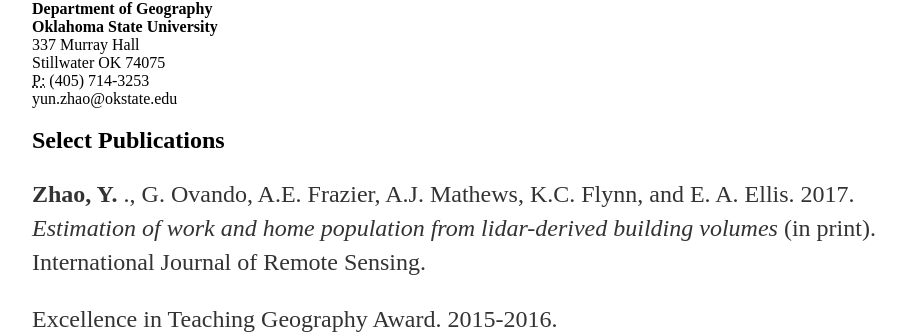
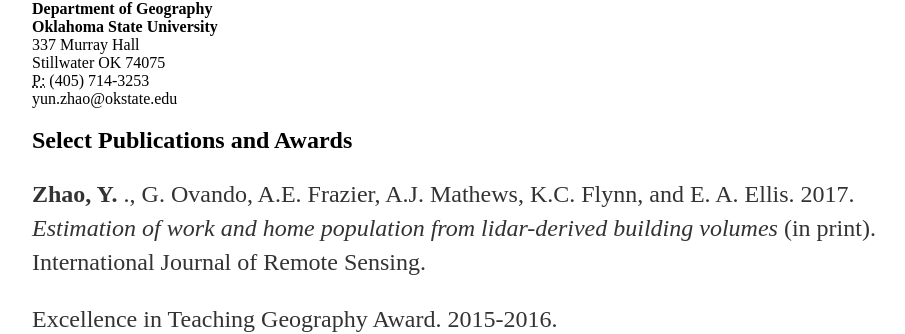
Before and after one commit to yun-zhao/yun-zhao.github.io, a Jekyll site: the page built from cv/index.html, in a window 1280 px wide. Shown: the part 478-812 px from the top of the page, without its empty margins (160-1065 px from the left). Built offline with Jekyll 4.4.1, drawn with Linux system fonts in a browser that asks for light colours.

Commit message:
Update index.html

```diff
--- a/cv/index.html
+++ b/cv/index.html
@@ -20,7 +20,7 @@ title: CV of Yun Zhao
 					<span class="obfuscate">yun.zhao@okstate.edu</span>
 					</address>
 
-					<h2>Select Publications</h2>
+					<h2>Select Publications and Awards</h2>
 
 					<p><strong>Zhao, Y.</strong> ., G. Ovando, A.E. Frazier, A.J. Mathews, K.C. Flynn, and E. A. Ellis. 2017.  <em>Estimation of work and home population from lidar-derived building volumes </em>(in print). International Journal of Remote Sensing. <!--Chapter available at: <a href="#">http://permalink</a>.-->
 					<p>Excellence in Teaching Geography Award. 2015-2016.
```
